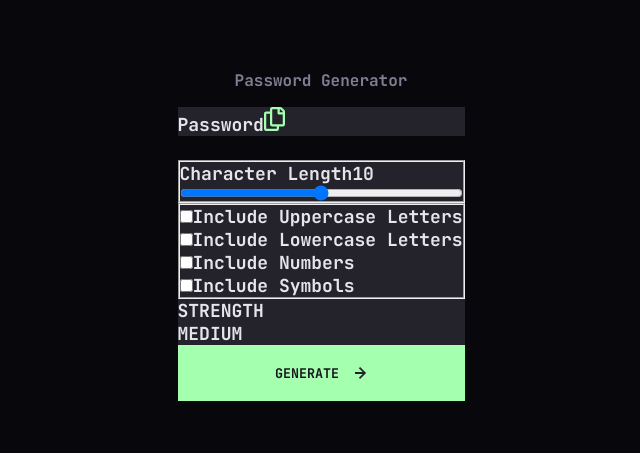
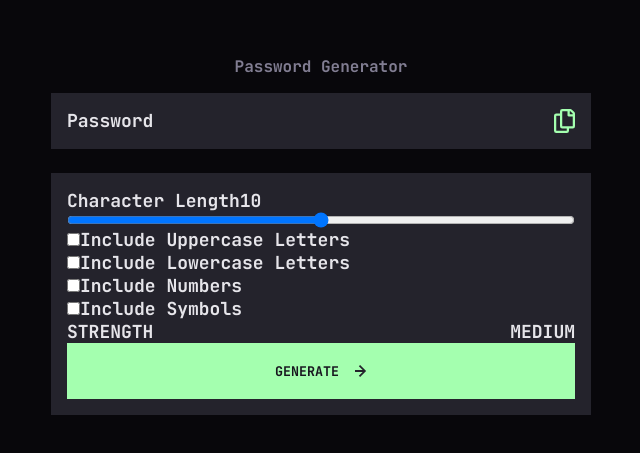
Before and after one commit to ryanbradley-webdev/password-generator, a React (Vite) app: page / in a window 1280 px wide. Shown: the part 165-618 px from the top of the page, without its empty margins (319-959 px from the left). Built offline with nearby package versions, Linux system fonts and the light colour scheme.

Commit message:
Further separate components and add styling.

```diff
--- a/src/App.css
+++ b/src/App.css
@@ -1,5 +1,15 @@
+section {
+  width: 100%;
+  max-width: 540px;
+}
+
 .password {
+  display: flex;
+  align-items: center;
+  justify-content: space-between;
   margin-bottom: 24px;
+  padding: 16px;
+  width: 100%;
   background-color: var(--clr-dark-grey);
 }
 
--- a/src/components/form/Form.tsx
+++ b/src/components/form/Form.tsx
@@ -1,4 +1,5 @@
 import Button from '../button/Button'
+import StrengthMeter from '../strengthMeter/StrengthMeter'
 import styles from './form.module.css'
 
 export default function Form() {
@@ -89,30 +90,7 @@ export default function Form() {
 
             </fieldset>
 
-            <div
-                className={styles.strength_container}
-            >
-
-                <span>
-                    STRENGTH
-                </span>
-
-                <div
-                    className={styles.strength}
-                >
-
-                    <span>
-                        MEDIUM
-                    </span>
-
-                    <div></div>
-                    <div></div>
-                    <div></div>
-                    <div></div>
-
-                </div>
-
-            </div>
+            <StrengthMeter />
 
             <Button />
 
--- a/src/components/form/form.module.css
+++ b/src/components/form/form.module.css
@@ -1,7 +1,9 @@
 .form {
+    padding: 16px;
     background-color: var(--clr-dark-grey);
 }
 
 .form fieldset {
     display: grid;
+    border: none;
 }
--- /dev/null
+++ b/src/components/strengthMeter/StrengthMeter.tsx
@@ -0,0 +1,30 @@
+import styles from './strengthMeter.module.css'
+
+export default function StrengthMeter() {
+    return (
+        <div
+            className={styles.strength_container}
+        >
+
+            <span>
+                STRENGTH
+            </span>
+
+            <div
+                className={styles.strength}
+            >
+
+                <span>
+                    MEDIUM
+                </span>
+
+                <div></div>
+                <div></div>
+                <div></div>
+                <div></div>
+
+            </div>
+
+        </div>
+    )
+}
--- /dev/null
+++ b/src/components/strengthMeter/strengthMeter.module.css
@@ -0,0 +1,6 @@
+.strength_container {
+    display: flex;
+    align-items: center;
+    justify-content: space-between;
+    width: 100%;
+}
--- a/src/index.css
+++ b/src/index.css
@@ -42,6 +42,8 @@ main {
   align-items: center;
   justify-content: center;
   min-height: 100vh;
+  width: 100%;
+  padding-inline: 16px;
 }
 
 button,
```
